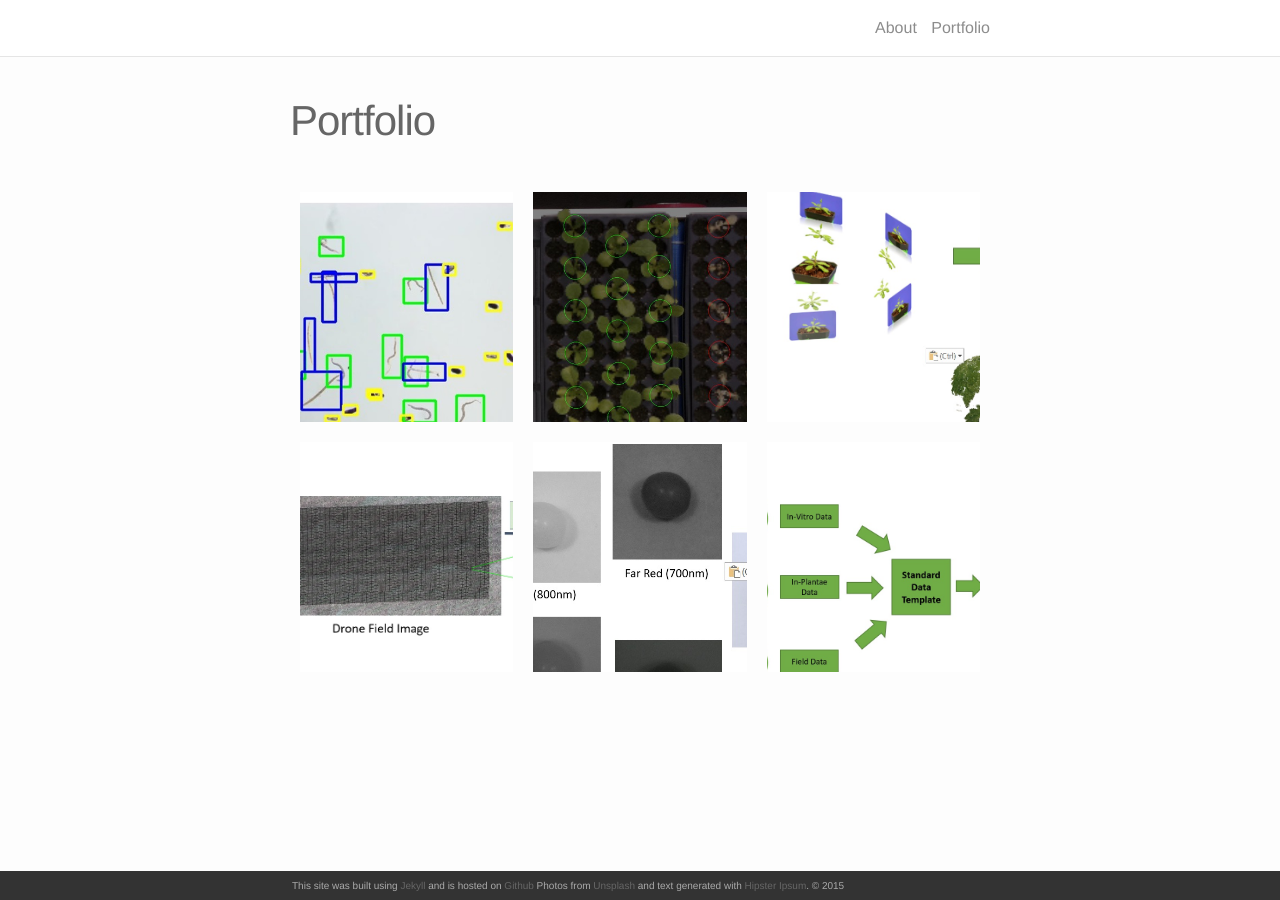
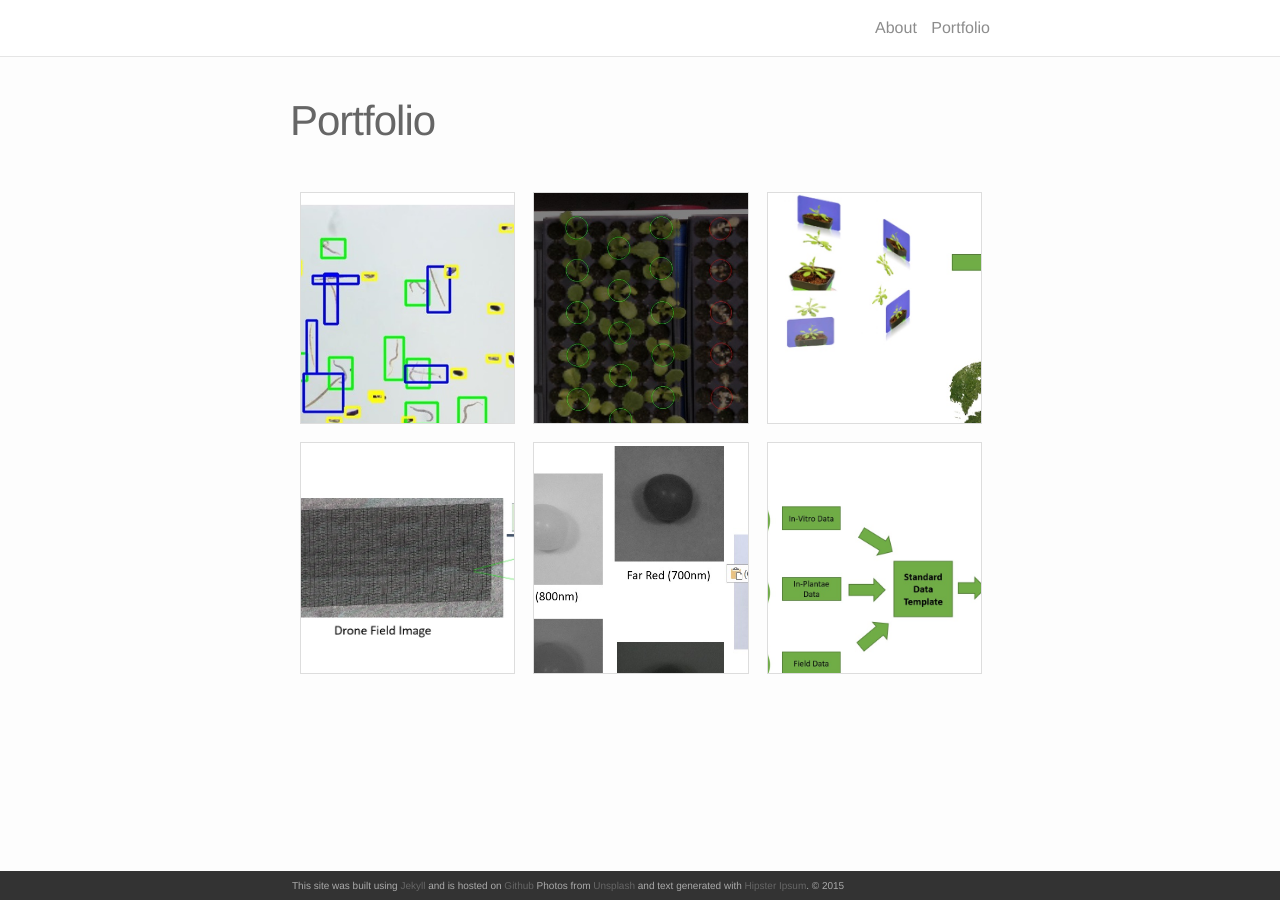
Before and after one commit to emeryanalytics/blog, a Jekyll site: the page built from portfolio.md, in a window 1280 px wide. Built offline with Jekyll 4.4.1, drawn with Linux system fonts in a browser that asks for light colours; nearby versions of some CDN libraries.

Commit message:
update style

```diff
--- a/_sass/_layout.scss
+++ b/_sass/_layout.scss
@@ -209,7 +209,7 @@ padding: 10px;
 width: 100%;
 height: 230px;
 overflow: hidden;
-border: 1;
+border: 1px solid #ddd;
 }
 .thumbnail img{
 width: 500px;
@@ -217,6 +217,7 @@ height: auto;
 position: relative;
 left: -25%;
 top: -5%;
+border: 1px solid #ddd;
 }
 .thumbnail a{
 float: left;
```
Also changed, not shown: img/3d.jpg.
